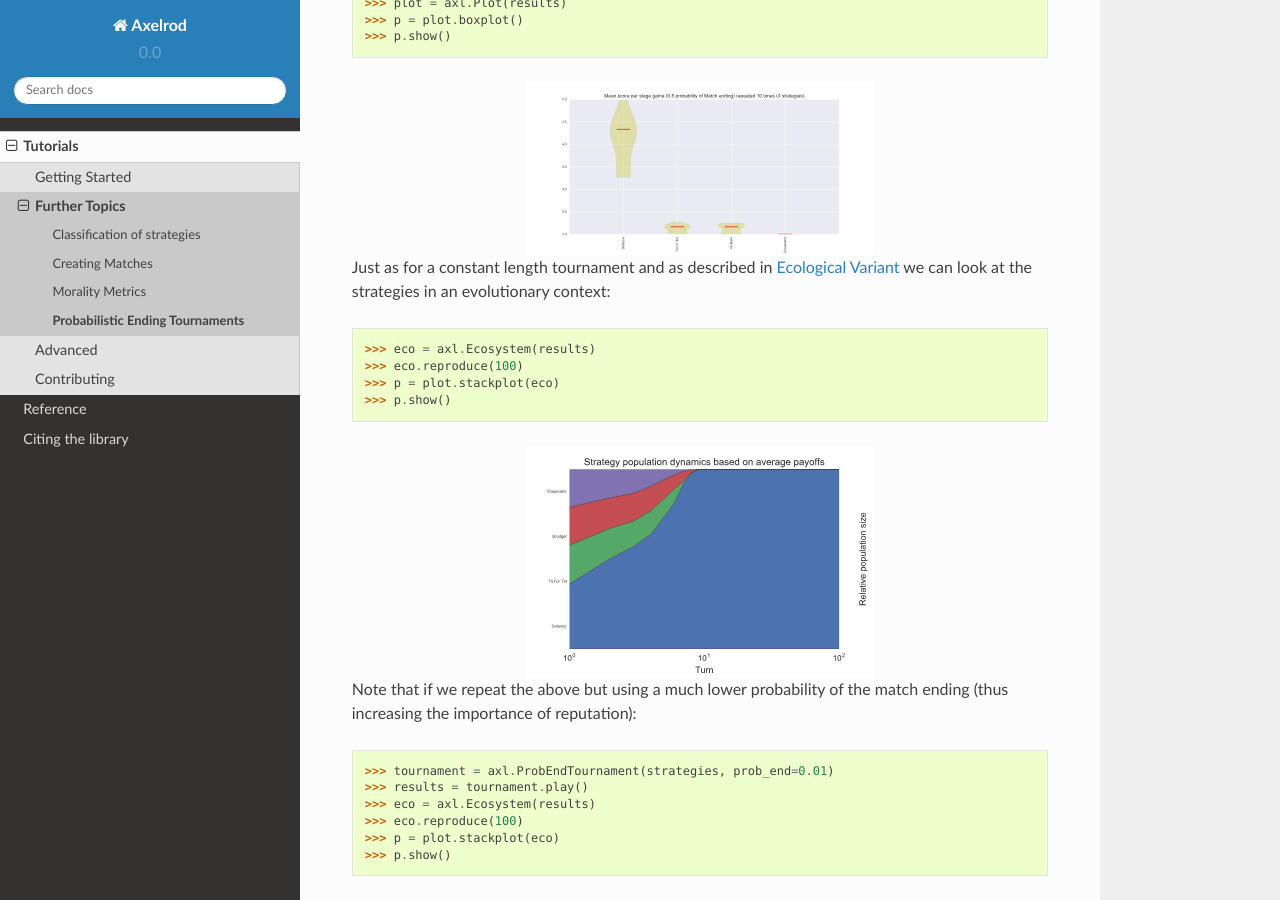
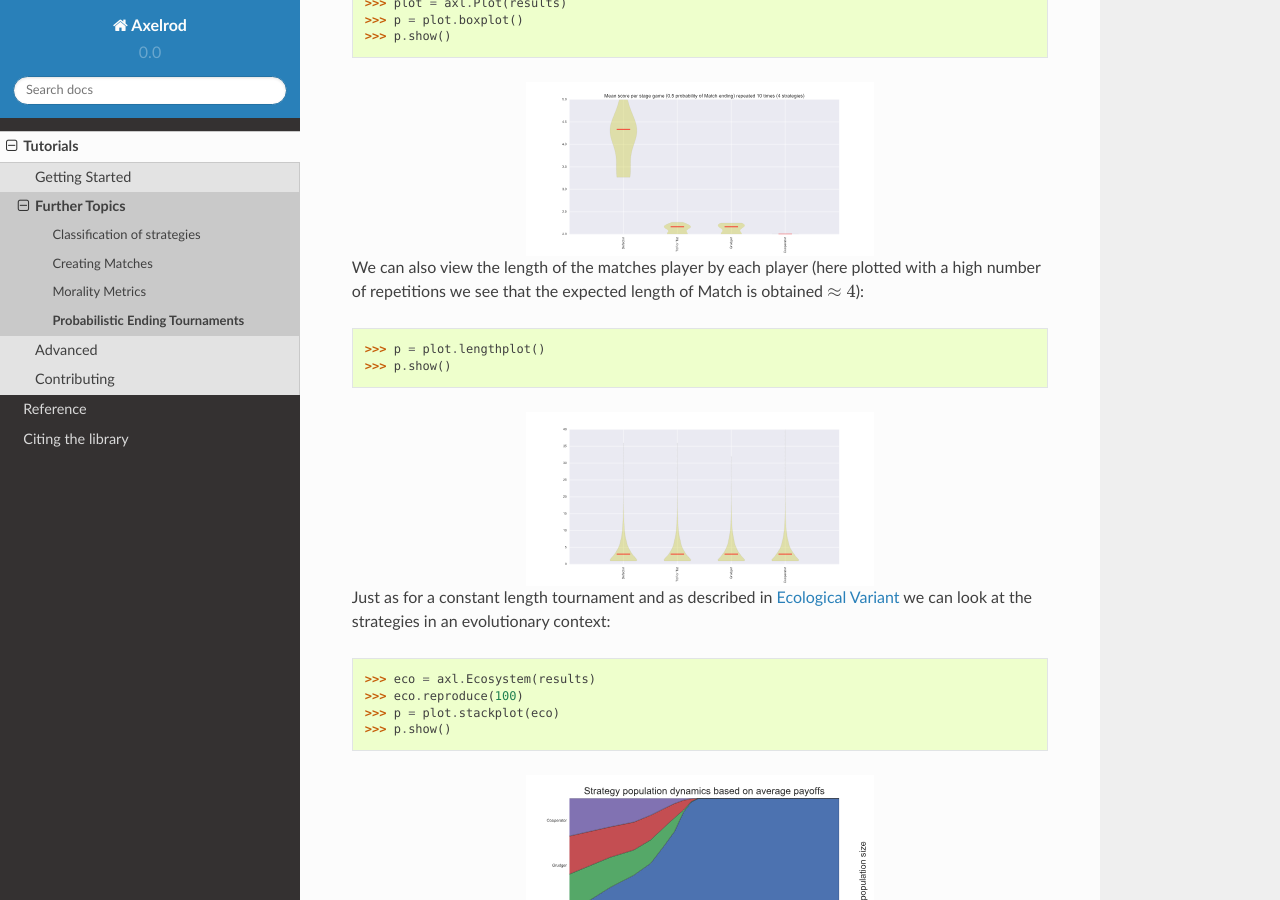
Before and after one commit to Axelrod-Python/Axelrod, a Sphinx documentation site: the page built from docs/tutorials/further_topics/probabilistict_end_tournaments.rst, in a window 1280 px wide and 900 px high, scrolled down 869 px. Built offline with Sphinx 7.4.7 and the Read the Docs theme 2.0.0, drawn with Linux system fonts in a browser that asks for light colours.

Commit message:
Adding plot of match lengths to docs.

```diff
--- a/docs/tutorials/further_topics/probabilistict_end_tournaments.rst
+++ b/docs/tutorials/further_topics/probabilistict_end_tournaments.rst
@@ -43,6 +43,17 @@ We can plot the results::
    :width: 50%
    :align: center
 
+We can also view the length of the matches player by each player (here plotted
+with a high number of repetitions we see that the expected length of Match is
+obtained :math:`\approx 4`)::
+
+    >>> p = plot.lengthplot()
+    >>> p.show()
+
+.. image:: _static/prob_end_tournaments/prob_end_lengthplot.svg
+   :width: 50%
+   :align: center
+
 Just as for a constant length tournament and as described in
 :ref:`ecological-variant` we can look at the strategies in an evolutionary
 context::
```
Also changed, not shown: docs/tutorials/further_topics/_static/prob_end_tournaments/prob_end_lengthplot.svg (added).
